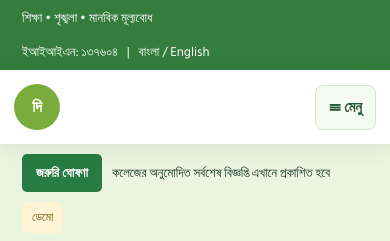
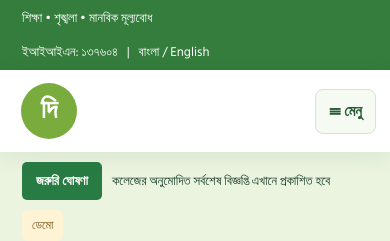
Before and after one commit to pavelsarwar/dic, a PHP site: page / in a window 390 px wide. Shown: the top 241 px of the page. Run offline with PHP 8.4, Linux system fonts and the light colour scheme.

Commit message:
ui: enlarge responsive header logo while preserving original aspect ratio

```diff
--- a/assets/shared.css
+++ b/assets/shared.css
@@ -38,3 +38,21 @@
 .cms-dropdown.expanded .cms-chevron{transform:rotate(180deg)}
 @media(hover:hover) and (min-width:1081px){.cms-dropdown:hover .cms-chevron{transform:rotate(180deg);opacity:1}}
 @media(prefers-reduced-motion:reduce){.cms-chevron{transition:none}}
+
+/* Logo-first header: legible institutional mark, responsive without distortion */
+.cms-header .cms-shell{min-height:104px}
+.cms-brand{display:inline-flex;align-items:center;justify-content:center;flex:0 0 auto;min-width:100px;padding:7px 0}
+.cms-brand img{display:block;width:auto;height:auto;max-width:210px;max-height:88px;object-fit:contain;object-position:left center}
+.cms-brand .cms-seal{width:74px;height:74px;font-size:27px}
+@media(max-width:1080px){
+ .cms-header .cms-shell{min-height:90px}
+ .cms-brand{min-width:82px;padding:6px 0}
+ .cms-brand img{max-width:175px;max-height:74px}
+ .cms-brand .cms-seal{width:62px;height:62px}
+}
+@media(max-width:480px){
+ .cms-header .cms-shell{min-height:82px}
+ .cms-brand{min-width:70px}
+ .cms-brand img{max-width:min(55vw,155px);max-height:68px}
+ .cms-brand .cms-seal{width:56px;height:56px}
+}
```
